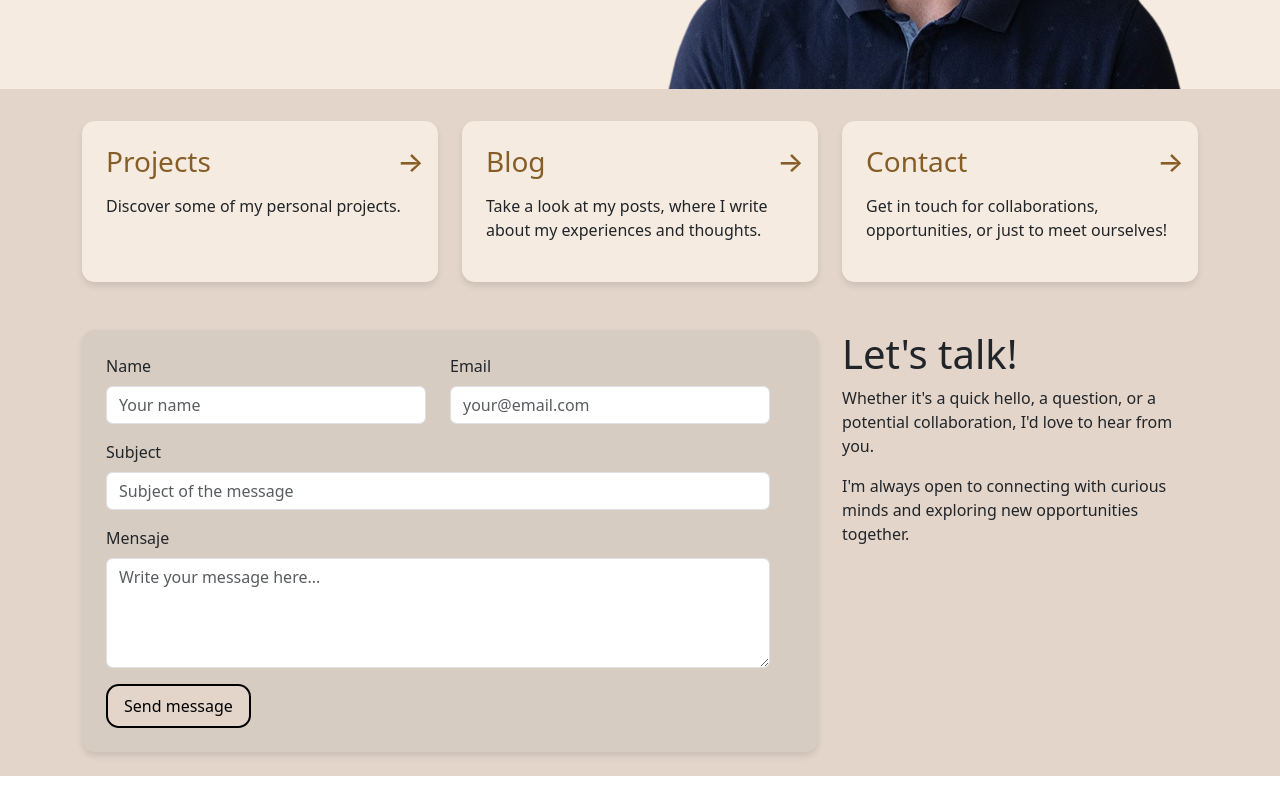
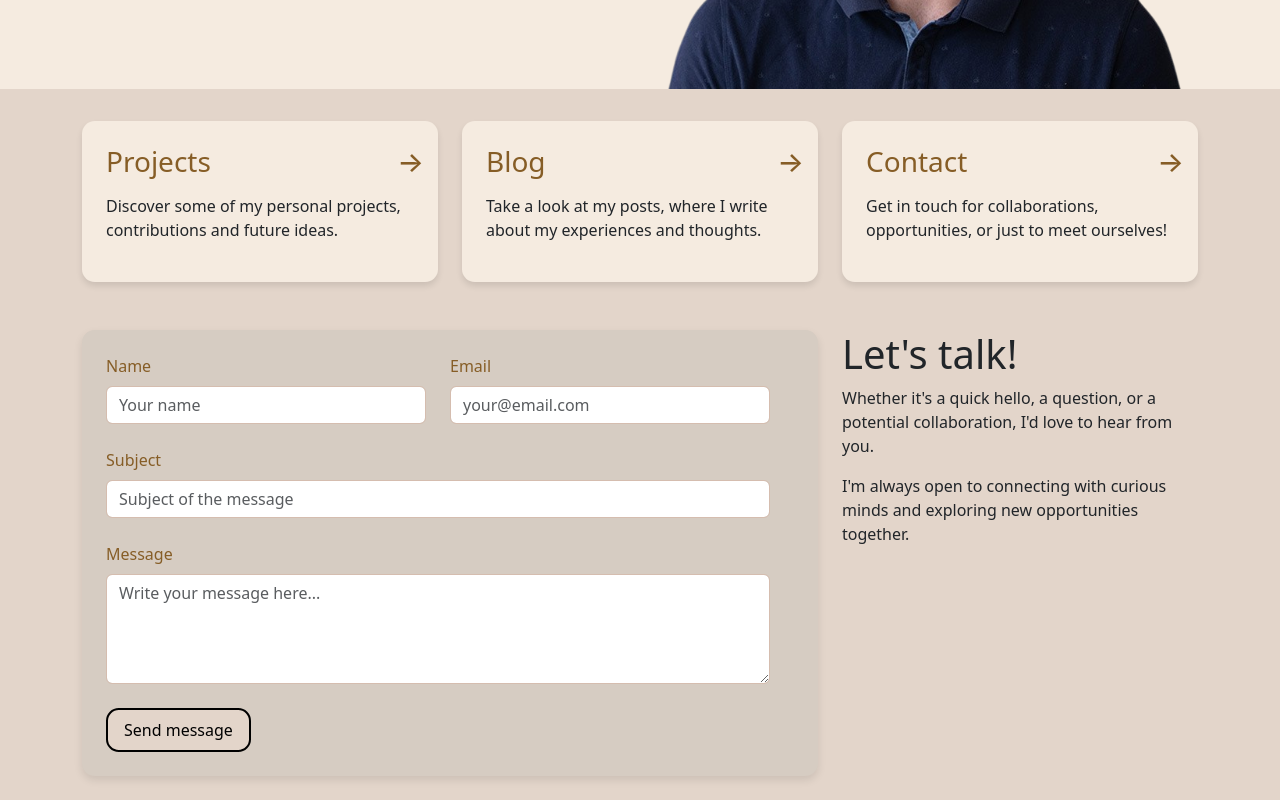
Before and after one commit to DaniSanchez01/personal-webpage, a React (Vite) app: page / in a window 1280 px wide. Shown: the part 450-1250 px from the top of the page. Before the commit the page ends 1226 px from the top, so only its background shows below. Built offline with nearby package versions, Linux system fonts and the light colour scheme; no server answers.

Commit message:
intialize contact form

```diff
--- a/src/app/App.css
+++ b/src/app/App.css
@@ -21,13 +21,14 @@ h3 {
 }
 
 /* Navbar */
-.navbar {
+.cst-navbar {
   display: flex;
   justify-content: space-between;
   align-items: center;
   padding: 0 1rem;
   height: 70px;
   border-bottom: 3px solid var(--cst-palette2-2);
+  background-color: var(--cst-palette2-3);
 }
 
 .cst-internal-links {
--- a/src/app/components/contactForm/contactForm.component.tsx
+++ b/src/app/components/contactForm/contactForm.component.tsx
@@ -1,6 +1,10 @@
 import { useState, useRef, FormEvent } from 'react';
 import emailjs from '@emailjs/browser';
 import './ContactForm.css';
+
+const EMAILJS_SERVICE_ID = import.meta.env.VITE_EMAILJS_SERVICE_ID;
+const EMAILJS_TEMPLATE_ID = import.meta.env.VITE_EMAILJS_TEMPLATE_ID;
+const EMAILJS_PUBLIC_KEY = import.meta.env.VITE_EMAILJS_PUBLIC_KEY;
 
 const ContactForm = () => {
   const form = useRef<HTMLFormElement>(null);
@@ -24,17 +28,17 @@ const ContactForm = () => {
 
     emailjs
       .sendForm(
-        'YOUR_SERVICE_ID', // Reemplaza con tu Service ID
-        'YOUR_TEMPLATE_ID', // Reemplaza con tu Template ID
+        EMAILJS_SERVICE_ID as string,
+        EMAILJS_TEMPLATE_ID as string,
         form.current,
-        'YOUR_PUBLIC_KEY', // Reemplaza con tu Public Key
+        EMAILJS_PUBLIC_KEY as string,
       )
       .then(
         () => {
           setFormStatus({
             show: true,
             isError: false,
-            message: '¡Mensaje enviado correctamente!',
+            message: 'Message sent successfully!',
           });
           if (form.current) form.current.reset();
         },
@@ -42,7 +46,7 @@ const ContactForm = () => {
           setFormStatus({
             show: true,
             isError: true,
-            message: `Error al enviar el mensaje: ${error.text}`,
+            message: `Error sending message: ${error.text}`,
           });
         },
       )
@@ -67,7 +71,7 @@ const ContactForm = () => {
 
       <form ref={form} onSubmit={sendEmail} className="row">
         <div className="row">
-          <div className="col-md-6 mb-3">
+          <div className="col-md-6 mb-4">
             <label htmlFor="user_name" className="form-label">
               Name
             </label>
@@ -80,7 +84,7 @@ const ContactForm = () => {
               required
             />
           </div>
-          <div className="col-md-6 mb-3">
+          <div className="col-md-6 mb-4">
             <label htmlFor="user_email" className="form-label">
               Email
             </label>
@@ -93,7 +97,7 @@ const ContactForm = () => {
               required
             />
           </div>
-          <div className="col-12 mb-3">
+          <div className="col-12 mb-4">
             <label htmlFor="subject" className="form-label">
               Subject
             </label>
@@ -106,9 +110,9 @@ const ContactForm = () => {
               required
             />
           </div>
-          <div className="col-12 mb-3">
+          <div className="col-12 mb-4">
             <label htmlFor="message" className="form-label">
-              Mensaje
+              Message
             </label>
             <textarea
               className="form-control"
--- a/src/app/components/contactForm/contactForm.css
+++ b/src/app/components/contactForm/contactForm.css
@@ -1,13 +1,23 @@
 .cst-form {
   background-color: var(--cst-palette2-2);
+  padding: 1.5rem;
   border-radius: 0.8rem;
-  padding: 1.5rem;
-  height: 100%;
-  box-shadow: 0 4px 6px rgba(0, 0, 0, 0.1);
+  box-shadow: 0 4px 8px rgba(0, 0, 0, 0.1);
 }
 
-.cst-submit-btn {
-  transition: transform 0.2s ease;
+.cst-form .form-control {
+  border: 1px solid var(--cst-palette2-5);
+  background-color: white;
+}
+
+.cst-form .form-control:focus {
+  border-color: var(--cst-palette2-5);
+  box-shadow: 0 0 0 0.5rem rgba(213, 189, 175, 0.25);
+}
+
+.cst-form .form-label {
+  color: var(--cst-palette2-6);
+  font-weight: 500;
 }
 
 .cst-submit-btn:hover {
--- a/src/app/pages/home/home-sections.fixture.ts
+++ b/src/app/pages/home/home-sections.fixture.ts
@@ -9,7 +9,8 @@ export const BLOG_PILL: PillProps = {
 
 export const PROJECTS_PILL: PillProps = {
   title: 'Projects',
-  description: 'Discover some of my personal projects.',
+  description:
+    'Discover some of my personal projects, contributions and future ideas.',
   path: '/projects',
 };
 
```
Also changed, not shown: 2 other files (tests, documents, lock files or other folders).
